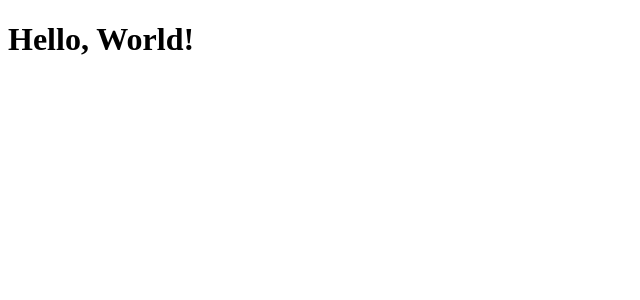
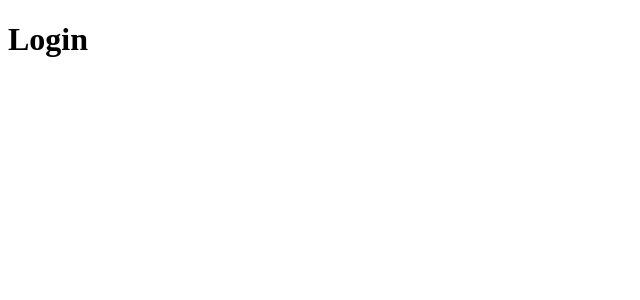
Before and after one commit to lytekm/Group3AssignmentFront, a React app: page /login in a window 1280 px wide. Shown: the top 300 px of the page, without its empty margins (0-640 px from the left). Built offline with nearby package versions, Linux system fonts and the light colour scheme.

Commit message:
folder structure and routes

```diff
--- a/package.json
+++ b/package.json
@@ -22,6 +22,7 @@
     "path": "^0.12.7",
     "react": "^18.2.0",
     "react-dom": "^18.2.0",
+    "react-router-dom": "^6.19.0",
     "style-loader": "^3.3.3"
   },
   "devDependencies": {
--- a/public/index.html
+++ b/public/index.html
@@ -3,7 +3,7 @@
   <head>
     <meta charset="UTF-8" />
     <meta name="viewport" content="width=device-width, initial-scale=1.0" />
-    <title>Chess</title>
+    <title>Document</title>
   </head>
   <body>
     <div id="root"></div>
--- a/src/App.js
+++ b/src/App.js
@@ -1,9 +1,17 @@
 import React from "react";
+import { Route, Routes, BrowserRouter } from "react-router-dom";
+import Homepage from "./pages/homepage";
+import Login from "./pages/login";
+import SignUp from "./pages/signup";
 
 export default function App() {
   return (
-    <div>
-      <h1>Hello, World!</h1>
-    </div>
+    <BrowserRouter>
+      <Routes>
+        <Route path="/" element={<Homepage />} />
+        <Route path="/signnup" element={<SignUp />} />
+        <Route path="/login" element={<Login />} />
+      </Routes>
+    </BrowserRouter>
   );
 }
--- /dev/null
+++ b/src/pages/homepage.jsx
@@ -0,0 +1,11 @@
+import React from "react";
+
+const Homepage = () => {
+  return (
+    <div>
+      <h1>Hello, World!</h1>
+    </div>
+  );
+};
+
+export default Homepage;
--- /dev/null
+++ b/src/pages/login.jsx
@@ -0,0 +1,11 @@
+import React from "react";
+
+const Login = () => {
+  return (
+    <div>
+      <h1>Login</h1>
+    </div>
+  );
+};
+
+export default Login;
--- /dev/null
+++ b/src/pages/signup.jsx
@@ -0,0 +1,11 @@
+import React from "react";
+
+const SignUp = () => {
+  return (
+    <div>
+      <h1>Sign Up</h1>
+    </div>
+  );
+};
+
+export default SignUp;
```
Also changed, not shown: src/assets/hompage.css (added), src/assets/login.css (added), src/assets/signup.css (added), 1 other file (tests, documents, lock files or other folders).
